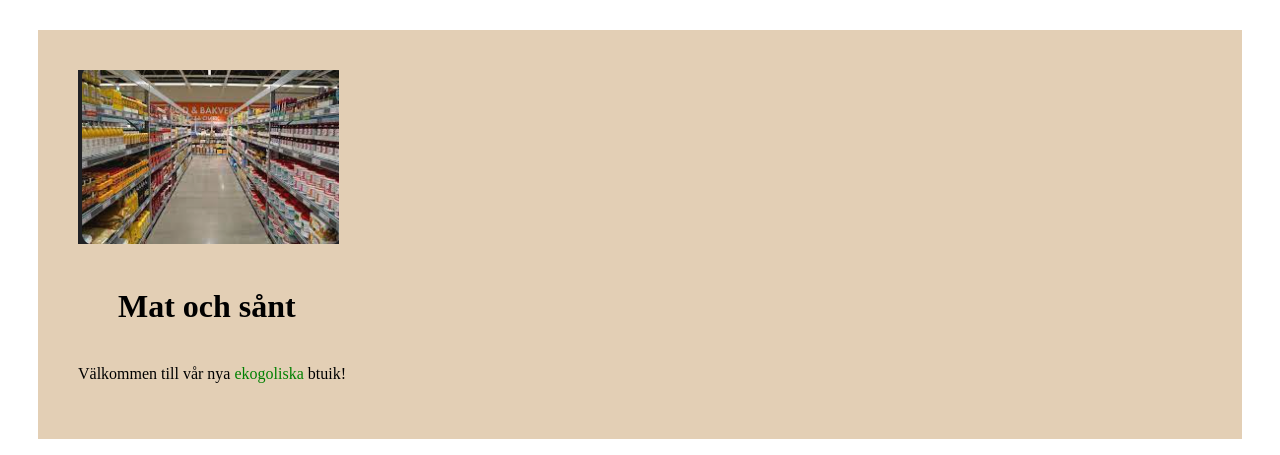
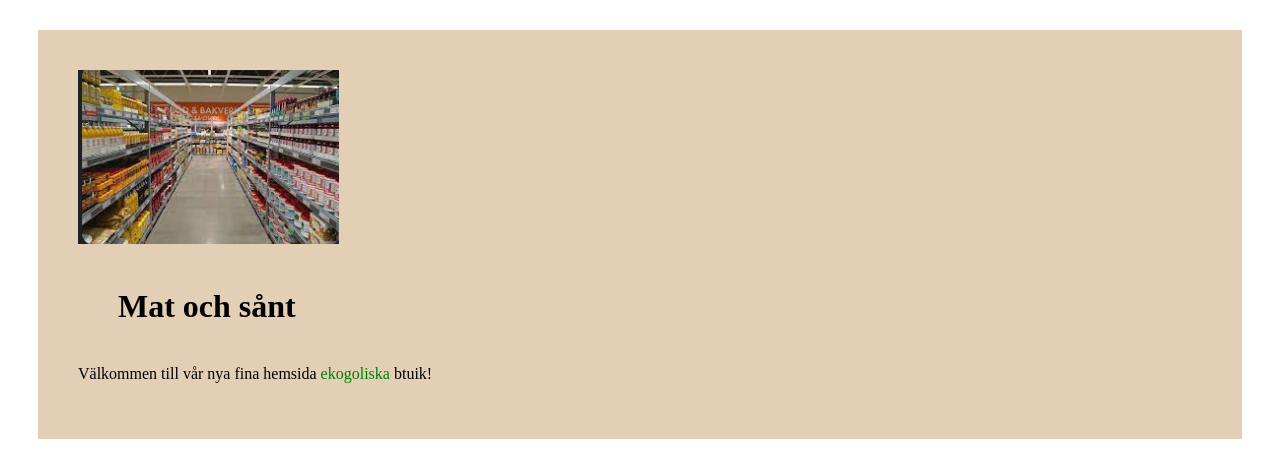
Before and after one commit to GrannyApples/HTMLdemo1, a plain HTML site: page index.html in a window 1280 px wide. Shown: the top 455 px of the page. Drawn offline with Linux system fonts and the light colour scheme.

Commit message:
Update index.html

```diff
--- a/index.html
+++ b/index.html
@@ -11,7 +11,7 @@
     <div style="background-color: rgba(187, 138, 77, 0.411); margin: 30px; padding: 40px;"><!----använd ej style-->
         <img src="images/Foodmarket.png">
         <h1 style="margin: 40px;"> Mat och sånt</h1>
-        <p>Välkommen till vår nya <span style="color: green;">ekogoliska </span> btuik!</p>
+        <p>Välkommen till vår nya fina hemsida <span style="color: green;">ekogoliska </span> btuik!</p>
     </div>
 
     <iframe width="560" height="315" src="https://www.youtube.com/embed/D2OA6-RSZZA?si=8a8APNNrqjoyUCM_" title="YouTube video player" frameborder="0" allow="accelerometer; autoplay; clipboard-write; encrypted-media; gyroscope; picture-in-picture; web-share" allowfullscreen></iframe><br>
```
